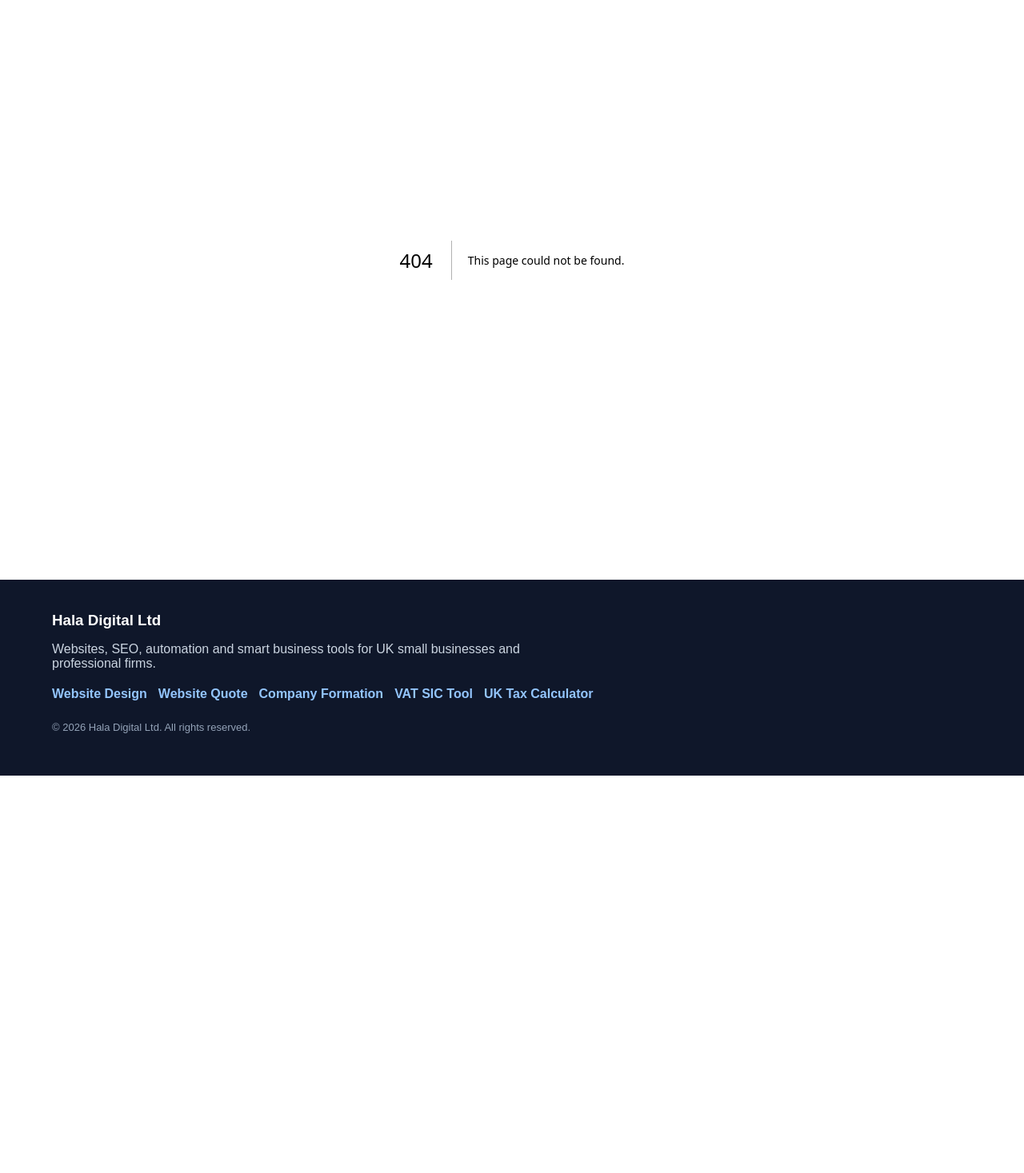
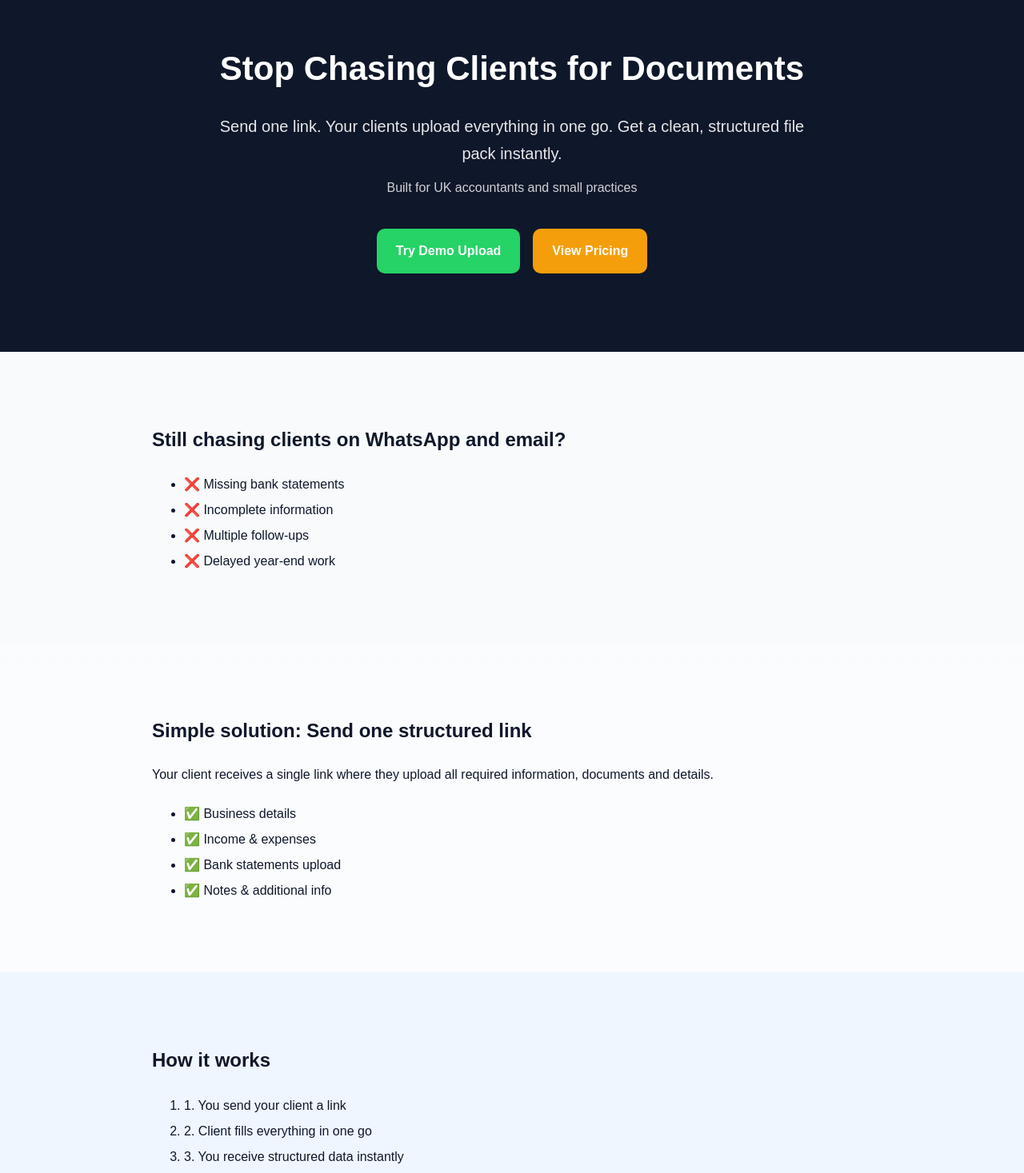
Before and after one commit to HalaDigitalLtd/uktaxcalculator-app, a Next.js app: page /client-onboarding-tool-for-accountants in a window 1280 px wide. Before the commit this address had no page. Shown: the part 142-1609 px from the top of the page at 80% size. Before the commit the page ends 1112 px from the top, so only its background shows below. Built offline with nearby package versions, Linux system fonts and the light colour scheme.

Commit message:
Add SaaS landing page for client onboarding tool (accountants)

```diff
--- /dev/null
+++ b/app/client-onboarding-tool-for-accountants/page.tsx
@@ -0,0 +1,141 @@
+export default function ClientOnboardingToolPage() {
+  const buttonStyle = {
+    display: "inline-block",
+    padding: "14px 24px",
+    borderRadius: "10px",
+    textDecoration: "none",
+    fontWeight: "bold",
+    margin: "8px"
+  };
+
+  return (
+    <div style={{ fontFamily: "Arial, sans-serif", lineHeight: 1.7, color: "#0f172a" }}>
+
+      {/* HERO */}
+      <section style={{ padding: "90px 20px", textAlign: "center", background: "#0f172a", color: "white" }}>
+        <h1 style={{ fontSize: "42px", marginBottom: "20px" }}>
+          Stop Chasing Clients for Documents
+        </h1>
+
+        <p style={{ fontSize: "20px", maxWidth: "750px", margin: "0 auto", opacity: 0.9 }}>
+          Send one link. Your clients upload everything in one go. Get a clean, structured file pack instantly.
+        </p>
+
+        <p style={{ marginTop: "12px", opacity: 0.8 }}>
+          Built for UK accountants and small practices
+        </p>
+
+        <div style={{ marginTop: "30px" }}>
+          <a href="/client-upload" style={{ ...buttonStyle, background: "#25D366", color: "white" }}>
+            Try Demo Upload
+          </a>
+
+          <a href="#pricing" style={{ ...buttonStyle, background: "#f59e0b", color: "white" }}>
+            View Pricing
+          </a>
+        </div>
+      </section>
+
+      {/* PROBLEM */}
+      <section style={{ padding: "70px 20px", background: "#f8fafc" }}>
+        <div style={{ maxWidth: "900px", margin: "0 auto" }}>
+          <h2>Still chasing clients on WhatsApp and email?</h2>
+
+          <ul style={{ marginTop: "20px", lineHeight: 2 }}>
+            <li>❌ Missing bank statements</li>
+            <li>❌ Incomplete information</li>
+            <li>❌ Multiple follow-ups</li>
+            <li>❌ Delayed year-end work</li>
+          </ul>
+        </div>
+      </section>
+
+      {/* SOLUTION */}
+      <section style={{ padding: "70px 20px" }}>
+        <div style={{ maxWidth: "900px", margin: "0 auto" }}>
+          <h2>Simple solution: Send one structured link</h2>
+
+          <p style={{ marginTop: "10px" }}>
+            Your client receives a single link where they upload all required information, documents and details.
+          </p>
+
+          <ul style={{ marginTop: "20px", lineHeight: 2 }}>
+            <li>✅ Business details</li>
+            <li>✅ Income & expenses</li>
+            <li>✅ Bank statements upload</li>
+            <li>✅ Notes & additional info</li>
+          </ul>
+        </div>
+      </section>
+
+      {/* HOW IT WORKS */}
+      <section style={{ padding: "70px 20px", background: "#eef6ff" }}>
+        <div style={{ maxWidth: "900px", margin: "0 auto" }}>
+          <h2>How it works</h2>
+
+          <ol style={{ marginTop: "20px", lineHeight: 2 }}>
+            <li>1. You send your client a link</li>
+            <li>2. Client fills everything in one go</li>
+            <li>3. You receive structured data instantly</li>
+            <li>4. Start accounts without chasing</li>
+          </ol>
+        </div>
+      </section>
+
+      {/* FEATURES */}
+      <section style={{ padding: "70px 20px" }}>
+        <div style={{ maxWidth: "1000px", margin: "0 auto" }}>
+          <h2>Key features</h2>
+
+          <div style={{ display: "grid", gridTemplateColumns: "repeat(auto-fit, minmax(220px, 1fr))", gap: "20px", marginTop: "30px" }}>
+            {[
+              "Client document upload",
+              "Structured data capture",
+              "WhatsApp-friendly flow",
+              "Simple accountant dashboard (coming soon)",
+              "Secure submission",
+              "Works with any website (WordPress or not)"
+            ].map((item) => (
+              <div key={item} style={{ padding: "20px", background: "#f8fafc", borderRadius: "12px" }}>
+                {item}
+              </div>
+            ))}
+          </div>
+        </div>
+      </section>
+
+      {/* PRICING */}
+      <section id="pricing" style={{ padding: "70px 20px", background: "#0f172a", color: "white", textAlign: "center" }}>
+        <h2>Simple pricing</h2>
+
+        <p style={{ marginTop: "10px" }}>
+          Start free. Upgrade when ready.
+        </p>
+
+        <div style={{ marginTop: "30px" }}>
+          <h3>£0 Trial</h3>
+          <p>Test with real clients</p>
+
+          <h3 style={{ marginTop: "20px" }}>£19/month</h3>
+          <p>Full access + ongoing use</p>
+        </div>
+
+        <a
+          href="https://formspree.io/f/xbdwlgdv"
+          style={{ ...buttonStyle, background: "#25D366", color: "white", marginTop: "20px" }}
+        >
+          Request Access
+        </a>
+      </section>
+
+      {/* TRUST / GDPR */}
+      <section style={{ padding: "50px 20px", textAlign: "center" }}>
+        <p style={{ fontSize: "14px", color: "#64748b", maxWidth: "700px", margin: "0 auto" }}>
+          All data is transmitted securely. We act as a data processor, and your firm remains the data controller.
+          No sensitive data is stored permanently. Files can be deleted upon request.
+        </p>
+      </section>
+
+    </div>
+  );
+}
```
